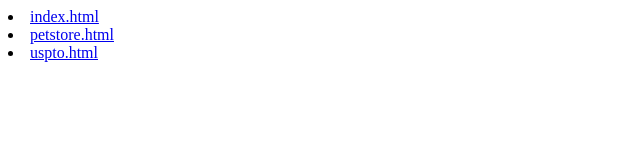
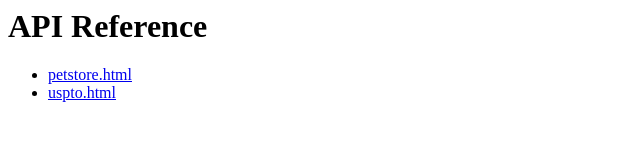
Before and after one commit to take4mats/openapispec-playground, a plain HTML site: page index.html in a window 1280 px wide. Shown: the whole page, without its empty margins (0-640 px from the left). Drawn offline with Linux system fonts and the light colour scheme.

Commit message:
Deploying to gh-pages from  @ 2a1d82f0d015cf8682490f0f1b20e893436de9b4 🚀

```diff
--- a/index.html
+++ b/index.html
@@ -1,3 +1,12 @@
-<li><a href=index.html>index.html</a></li>
+<html>
+  <head>
+    <title>API Reference - OAS Playground</title>
+  </head>
+  <body>
+    <h1>API Reference</h1>
+    <ul>
 <li><a href=petstore.html>petstore.html</a></li>
 <li><a href=uspto.html>uspto.html</a></li>
+    </ul>
+  </body>
+</html>
```
